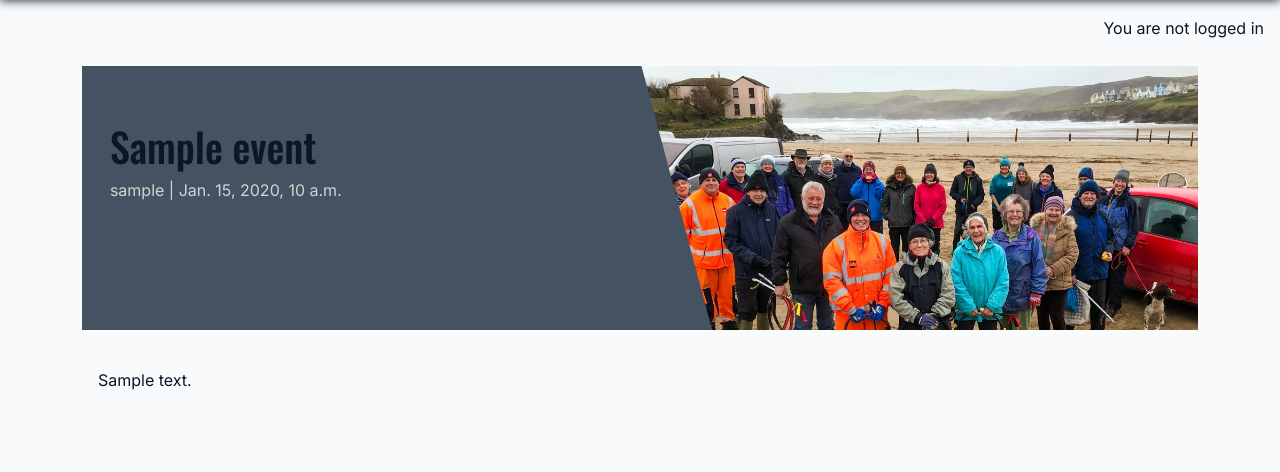
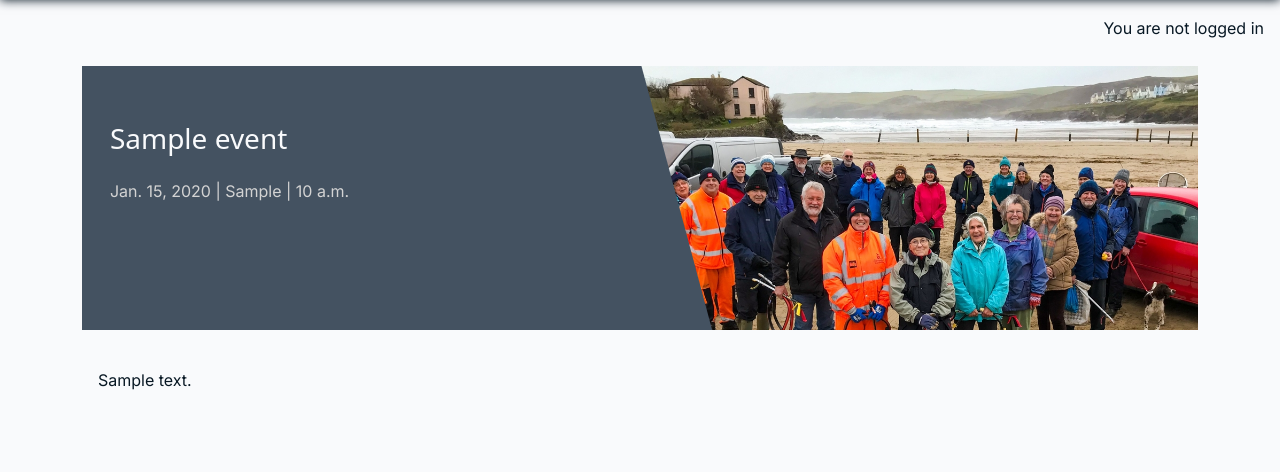
Before and after one commit to francescawaters/conservation-events, a Django app: a page that uses templates/base.html in a window 1280 px wide. Shown: the part 77-549 px from the top of the page. Run offline with Django 4.2, Linux system fonts and the light colour scheme; tables that the repository leaves empty hold one stand-in row (values such as "Sample post"); some libraries are stand-ins or nearby versions; some web fonts are replaced.

Commit message:
Fix favicon links and template displays

```diff
--- a/Static/css/style.css
+++ b/Static/css/style.css
@@ -23,7 +23,7 @@ body {
 h1,
 h2 {
   font-family: var(--secondary-font);
-  color: var(--primary-color);
+  color: var(--secondary-color);
 }
 
 p {
@@ -103,14 +103,12 @@ p {
 
 .event-link {
   text-decoration: none;
-  color: var(--primary-color);
 }
 
 .event-link:hover,
 .page-link {
   color: var(--highlight-color);
 }
-
 
 .image-container {
   position: relative;
@@ -194,6 +192,7 @@ footer .social-links i:hover {
 /* Event Page */
 
 .event-title {
+  color: var(--highlight-color-light);
   margin-top: 10%;
   margin-left: 5%;
 }
--- a/events/templates/event_detail.html
+++ b/events/templates/event_detail.html
@@ -6,9 +6,9 @@
         <div class="row g-0">
             <div class="col-md-6 masthead-text">
                 <!-- Event title goes in these h1 tags -->
-                <h1 class="event-title">{{ event.title }}</h1>
+                <h3 class="event-title mb-4">{{ event.title }}</h3>
                 <!-- Event author goes before the | the event's created date goes after -->
-                <p class="event-subtitle">{{ event.author }} | {{ event.created_on }}</p>
+                <p class="event-subtitle">{{ event.date }} | {{ event.location }} | {{ event.time }}</p>
             </div>
             <div class="d-none d-md-block col-md-6 masthead-image">
                 <img src="{% static 'images/home2.jpg' %}" class="scale" alt="placeholder">
--- a/events/templates/index.html
+++ b/events/templates/index.html
@@ -79,7 +79,7 @@
                         {% endif %}
                       </div>
                       <a href="{% url 'event_detail' event.slug %}" class="event-link">
-                        <h2 class="card-title">{{ event.title }}</h2>
+                        <h2 id="event-title">{{ event.title }}</h2>
                       </a>
 
                       <hr />
--- a/templates/base.html
+++ b/templates/base.html
@@ -5,11 +5,6 @@
   <head>
     <title>Cornwall Conservation Events</title>
     <meta name="viewport" content="width=device-width, initial-scale=1" />
-
-   <!-- Favicon -->
-   <link rel="apple-touch-icon" sizes="180x180" href="{% static 'images/favicon/apple-touch-icon.png' %}">
-   <link rel="icon" type="image/png" sizes="32x32" href="{% static 'images/favicon/favicon-32x32.png' %}">
-   <link rel="icon" type="image/png" sizes="16x16" href="{% static 'images/favicon/favicon-16x16.png' %}">
 
     <!-- Font Awesome CSS -->
     <link
@@ -27,6 +22,25 @@
 
     <!-- Custom CSS -->
     <link rel="stylesheet" href="{% static 'css/style.css' %}" />
+
+    <!-- Favicon -->
+    <link
+      rel="apple-touch-icon"
+      sizes="180x180"
+      href="{% static 'images/apple-touch-icon.png' %}"
+    />
+    <link
+      rel="icon"
+      type="image/png"
+      sizes="32x32"
+      href="{% static 'images/favicon-32x32.png' %}"
+    />
+    <link
+      rel="icon"
+      type="image/png"
+      sizes="16x16"
+      href="{% static 'images/favicon-16x16.png' %}"
+    />
   </head>
 
   <body class="d-flex flex-column h-100 main-bg">
@@ -111,11 +125,10 @@
     <footer id="contact" class="mt-auto">
       <div class="container section">
         <div class="row justify-content-center my-4">
-
-          <div class="col-md-8 col-lg-6 text-center text-lg-start my-auto ">
+          <div class="col-md-8 col-lg-6 text-center text-lg-start my-auto">
             <p class="mb-lg-0">&copy; Cornwall Conservation Events 2025</p>
           </div>
-            <div class="col-md-8 col-lg-6 text-center text-lg-end my">
+          <div class="col-md-8 col-lg-6 text-center text-lg-end my">
             <div class="social-links">
               <a
                 href="https://www.seasearch.org.uk/"
@@ -140,7 +153,6 @@
               ></a>
             </div>
           </div>
-
         </div>
       </div>
     </footer>
```
Also changed, not shown: README.md, 5 other files.
